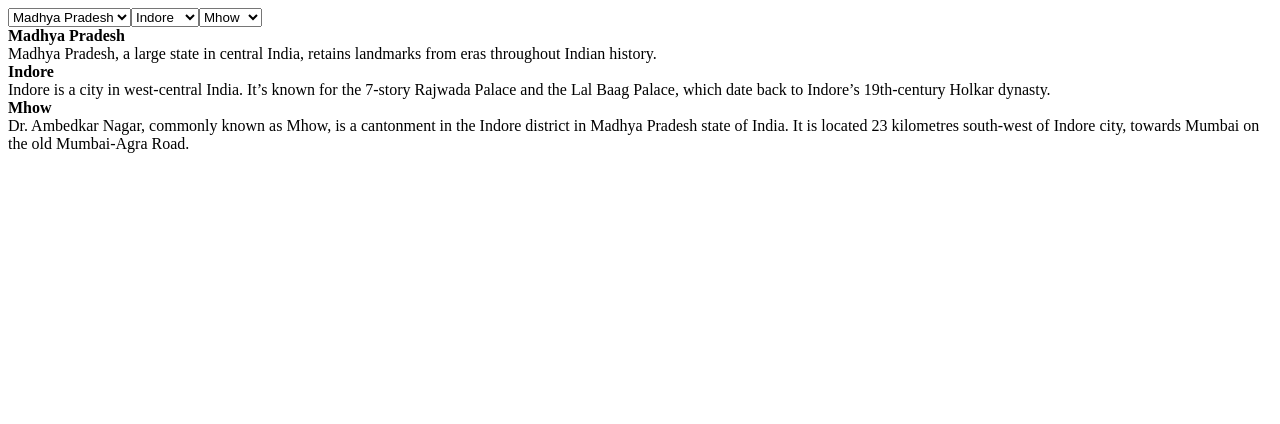
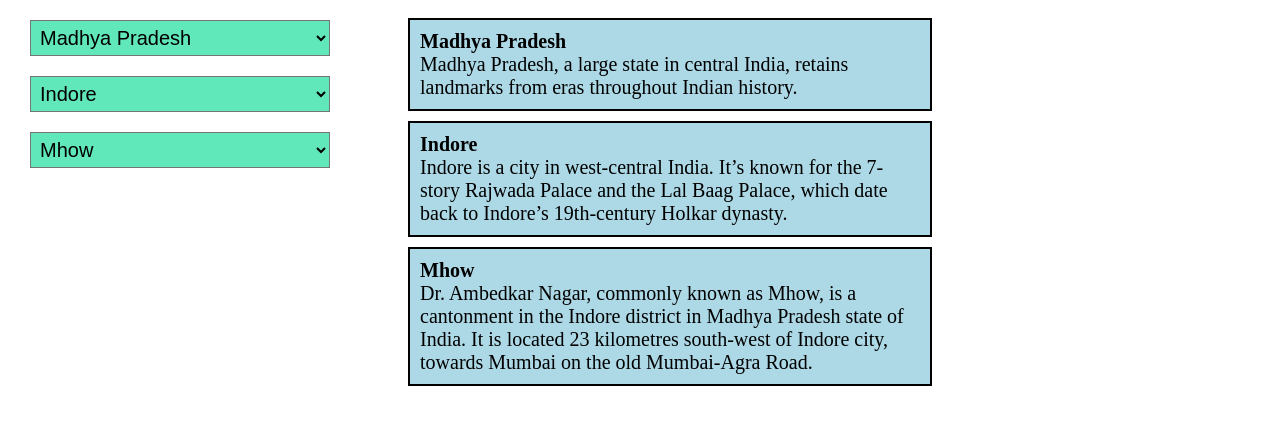
Before and after one commit to Suraj-Rajmane/React-will-you-be-my-valentine---Dropdown, a React app: page / in a window 1280 px wide. Built offline with nearby package versions, Linux system fonts and the light colour scheme.

Commit message:
improved css

```diff
--- a/src/components/App.js
+++ b/src/components/App.js
@@ -154,7 +154,7 @@ function App()
 
 	const getDivs = (place, obj) => {
 		return (
-			<div>
+			<div className="divStyles">
 				<div id={`${place}-name`}>
 					<strong>{obj.name}</strong>
 				</div>
@@ -179,19 +179,22 @@ function App()
 
 	return (
 	<div id="main">
-
-		<select id="state" value = {state} onChange = {handleStateChange}>
+			<div id="selectContainer">
+				<select id="state" value={state} onChange={handleStateChange} className = "selectStyles">
 					{getOptionArray(states)}
 				</select>
 
-		<select id ="city" value = {city} onChange = {handleCityChange}>
+				<select id="city" value={city} onChange={handleCityChange} className = "selectStyles">
 					{getOptionArray(states[state].city)}
 				</select>
 
-		<select id ="landmark" value = {landmark} onChange = {handleLandmarkChange}>
+				<select id="landmark" value={landmark} onChange={handleLandmarkChange} className = "selectStyles">
 					{getOptionArray(states[state].city[city].landmarks)}
 				</select>
+			</div>
 
+
+			<div id="divContainer">
 				<div id="state-title">
 					{getDivs("state", states[state])}
 				</div>
@@ -203,6 +206,8 @@ function App()
 				<div id="landmark-title">
 					{getDivs("landmark", states[state].city[city].landmarks[landmark])}
 				</div>
+			</div>
+
 
 	</div>
 	);
--- a/src/styles/App.css
+++ b/src/styles/App.css
@@ -1,16 +1,30 @@
-h1 {
-    color: #27aedb;
-    text-align: center;
-    }
-
-
-button{
-    color: #27aedb;
-    text-align: center;
-    justify-content: center;
-    align-items: center;
+.divStyles {
+    margin:10px 0px 10px 200px;
+    width: 500px;
+    padding: 10px;
+    border: 2px solid black;
+    background-color: lightblue;
+    font-size: 20px;
 }
 
-.bg-pink{
-	background-color:pink;
+.selectStyles {
+    width: 100%;
+    padding: 5px;
+    font-size: 20px;
+    margin: 10px 0px 10px 10px;
+    background-color: rgb(96, 231, 186);
 }
+
+#selectContainer {
+    position: absolute;
+    top: 10px;
+    left: 20px;
+    display: inline-block;
+    width: 300px;
+}
+
+#divContainer {
+    display: inline-block;
+    margin-left: 200px;
+
+}
```
Lines whose indentation alone changed are shown as unchanged.
